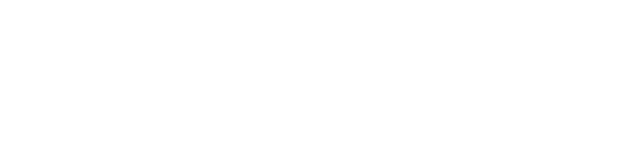
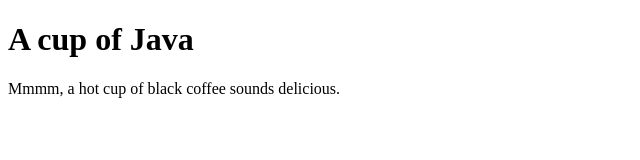
Before and after one commit to dallyq/cupofjava, a plain HTML site: page index.html in a window 1280 px wide. Shown: the whole page, without its empty margins (0-640 px from the left). Drawn offline with Linux system fonts and the light colour scheme.

Commit message:
Added text to the site.

```diff
--- a/index.html
+++ b/index.html
@@ -3,10 +3,12 @@
 <head>
     <meta charset="UTF-8">
     <meta name="viewport" content="width=device-width, initial-scale=1.0">
-    <link src="style.css"></link>
+    <stylesheet src="style.css"></stylesheet>
     <title>Document</title>
 </head>
 <body>
+    <h1>A cup of Java</h1>
+    <p>Mmmm, a hot cup of black coffee sounds delicious.</p>
     <script src="script.js"></script>
 </body>
 </html>
```
